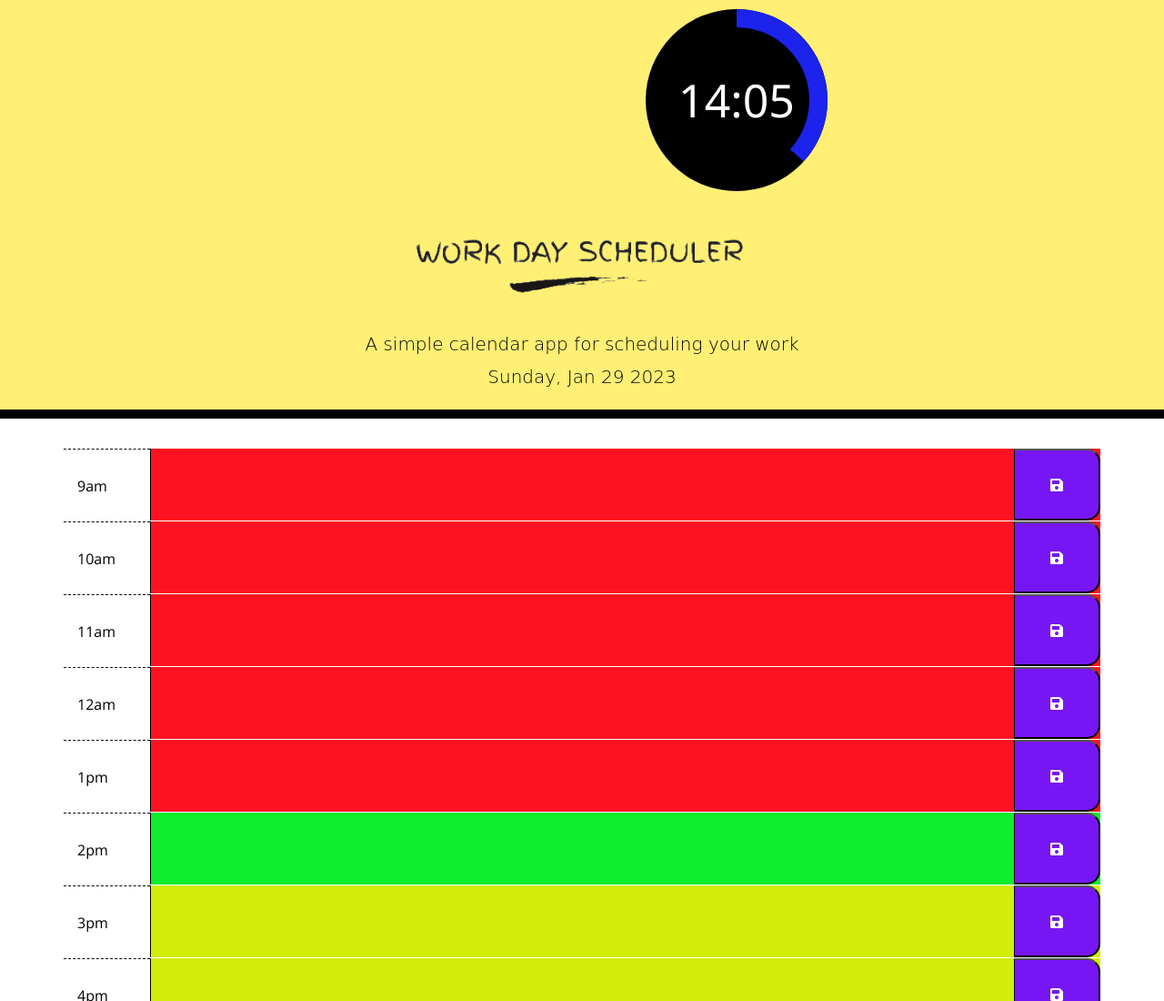
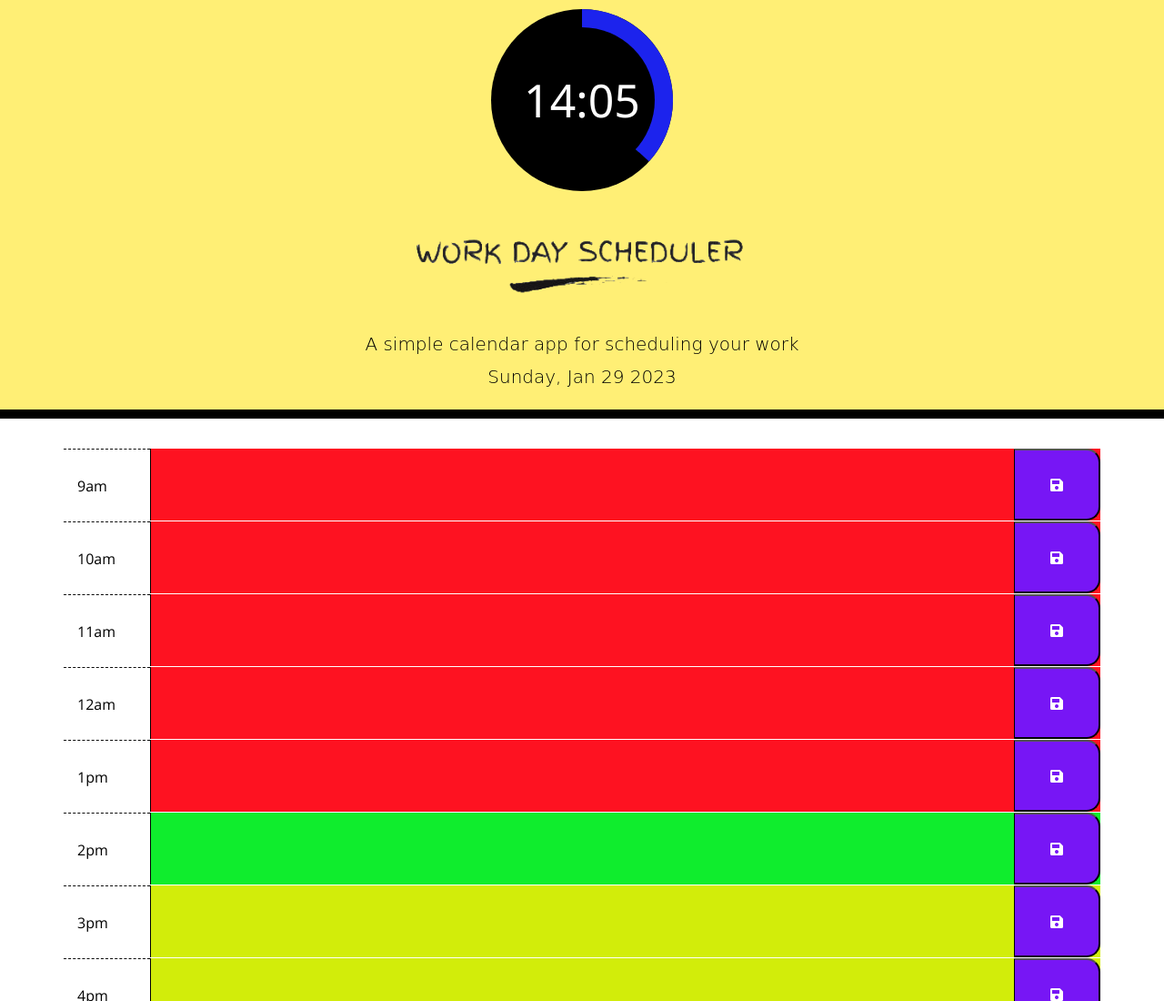
Before and after one commit to AjinThapa2000/work-scheduler, a plain HTML site: page index.html in a window 1280 px wide. Shown: the top 1100 px of the page at 91% size. Drawn offline with nearby package versions, Linux system fonts and the light colour scheme.

Commit message:
clock adjustment at center

```diff
--- a/assets/css/style.css
+++ b/assets/css/style.css
@@ -36,8 +36,9 @@ textarea {
 }
 
 .second-bar {
-	position: relative;
-	margin-left: 700px;
+  position: relative;
+  margin-left: auto;
+  margin-right: auto;
 	padding: 0;
 	width: 200px;
 	height: 200px;
```
